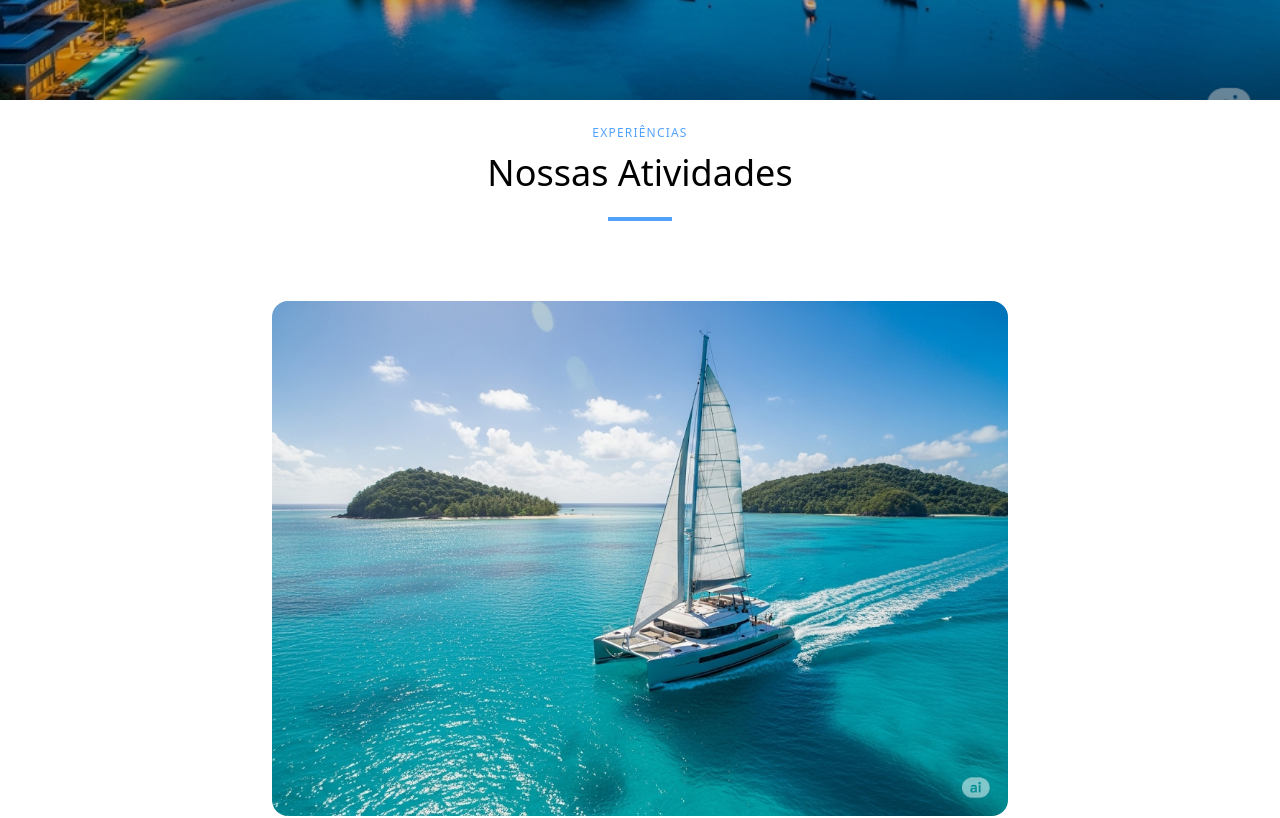
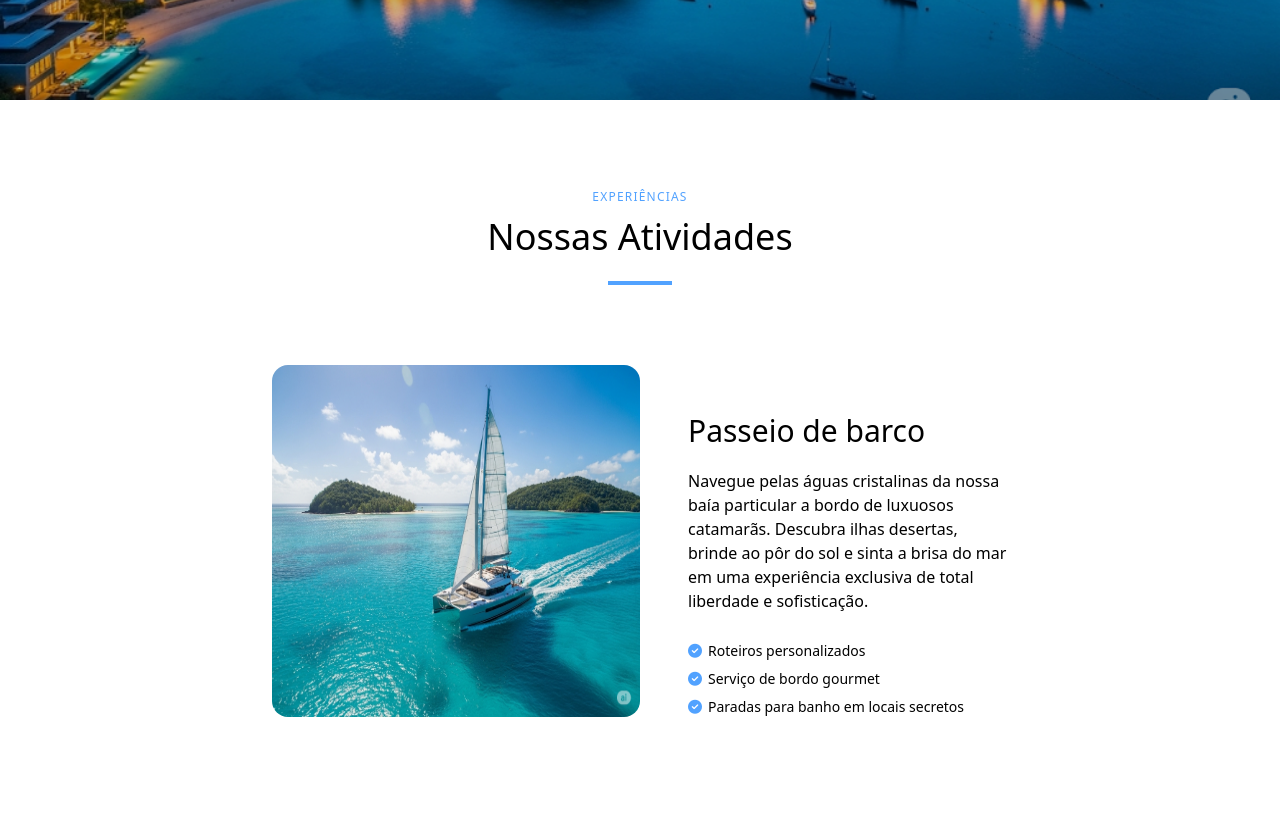
Before and after one commit to julianarocumback/aqua, a React (Vite) app: page / in a window 1280 px wide. Shown: the part 500-1318 px from the top of the page. Built offline with nearby package versions, Linux system fonts and the light colour scheme.

Commit message:
Arrumando as atividades

```diff
--- a/src/components/activities/Activities.jsx
+++ b/src/components/activities/Activities.jsx
@@ -34,9 +34,9 @@ export default function Activities() {
 
     let lista = activities.map((item) =>{
         return(
-            <div className='w-full h-full'>
+            <div className='lg:flex gap-12 lg:flex-row lg:even:flex-row-reverse'>
+                <img src={item.imagem} alt="" className='rounded-2xl w-full lg:w-1/2'/>
                 <div>
-                    <img src={item.imagem} alt="" className='rounded-2xl w-full'/>
                     <h3 className='text-3xl mt-12'>{item.titulo}</h3>
                     <h1 className='mt-5'>{item.descricao}</h1>
                     <div className='flex flex-col gap-2 mt-7'>
@@ -69,11 +69,11 @@ export default function Activities() {
     return (
         <section id="activities" className="h-full scroll-mt-[75px] lg:mt-[-75px] pt-25 z-1 relative lg:mx-auto lg:w-3/5">
             <div className="flex flex-col  gap-3 items-center">
-                <span className="text-blue-400 font-medium text-xs tracking-widest">EXPERIÊNCIAS</span>
+                <span className="text-blue-400 font-medium text-xs tracking-widest lg:pt-16">EXPERIÊNCIAS</span>
                 <h2 className="text-4xl">Nossas Atividades</h2>
                 <div className='mt-3 mb-4 h-1 bg-blue-400 w-16'></div>
             </div>
-            <div className='px-4 flex flex-col gap-8 mt-16 mb-25'>{lista}</div>
+            <div className='px-4 flex flex-col gap-8 lg:gap-30 mt-16 mb-25'>{lista}</div>
         </section>
     )
 }
```
